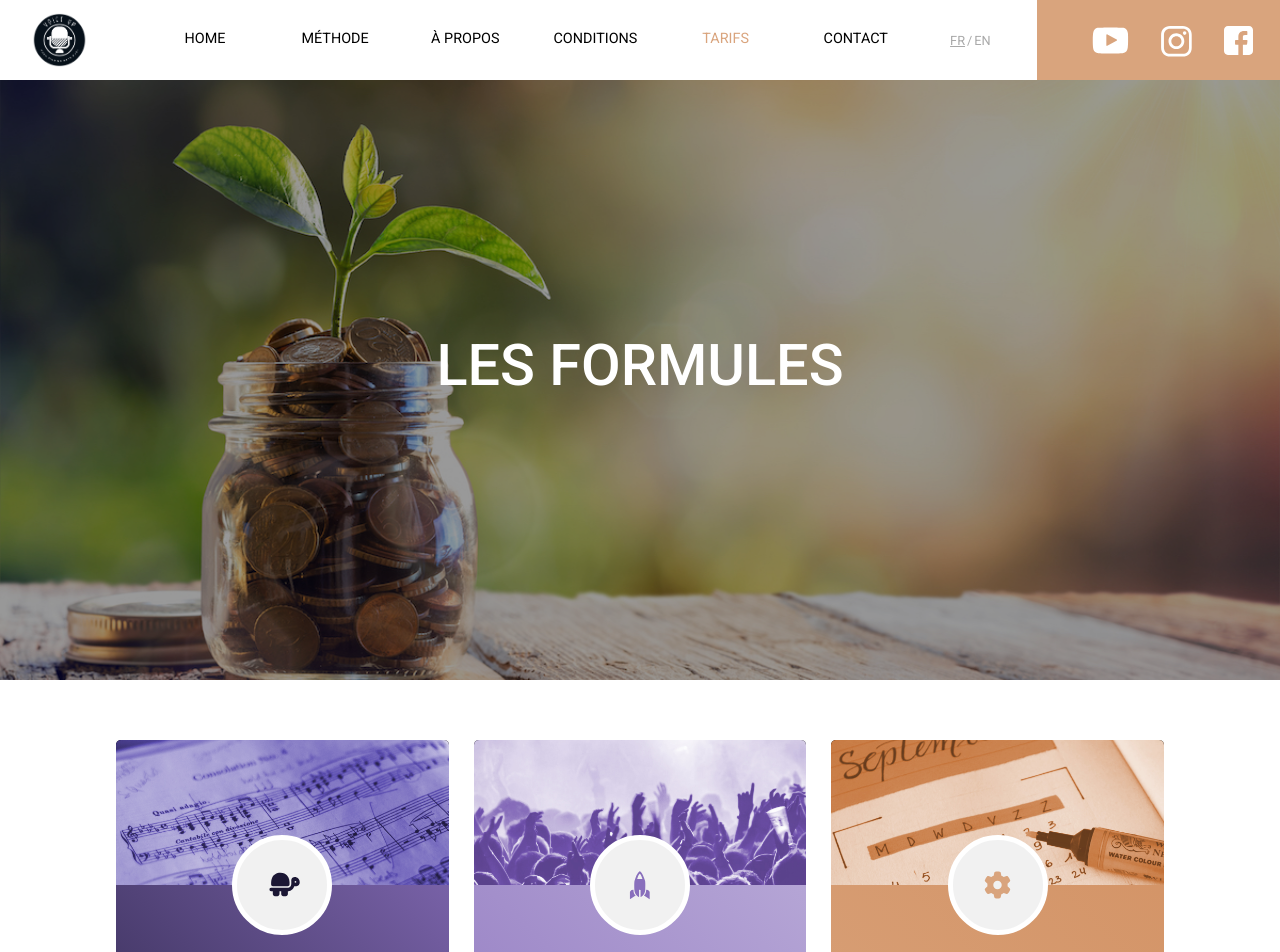
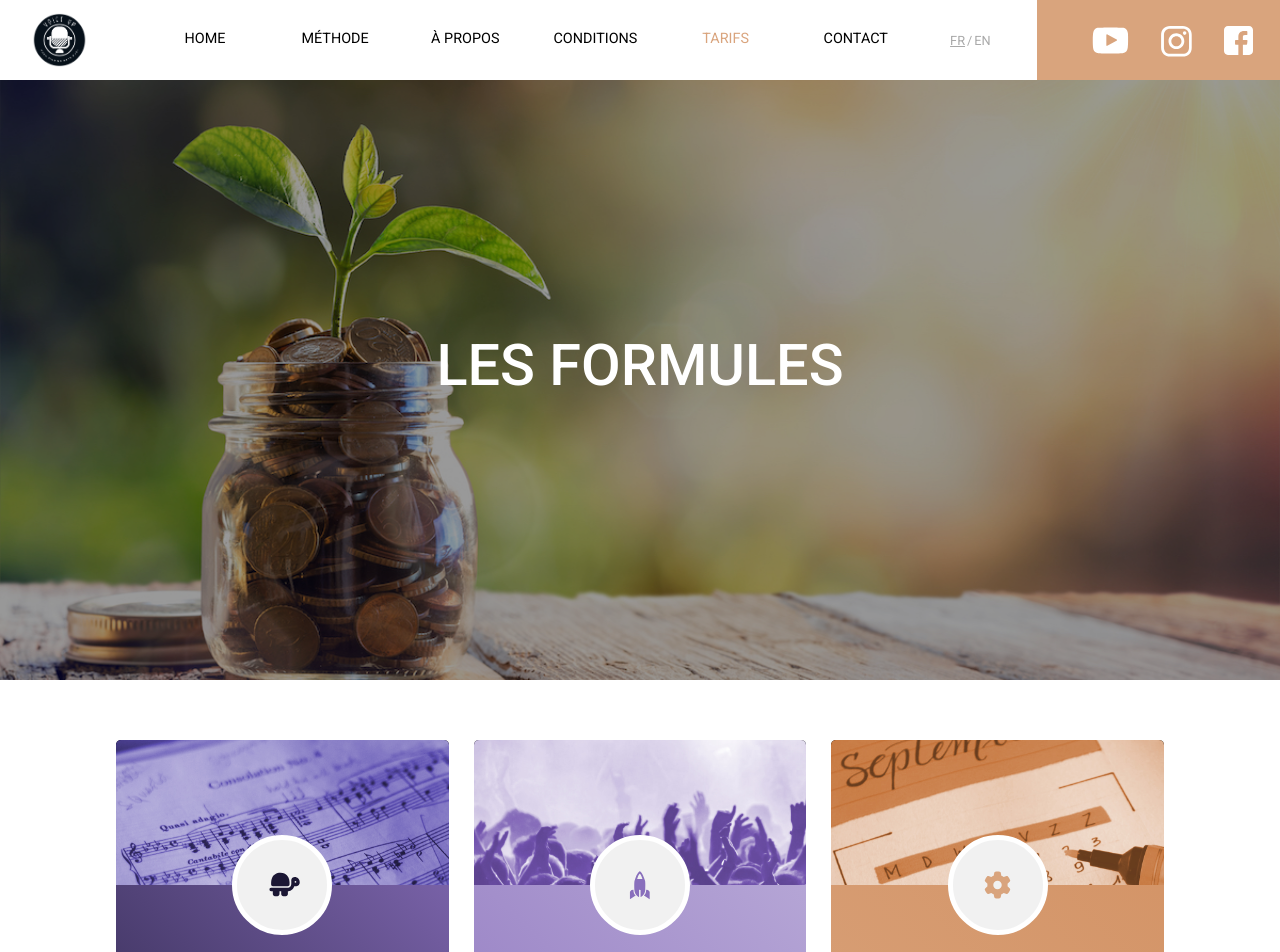
Before and after one commit to Cap0n3/VoiceUp, a React (Create React App) app: page /tarifs in a window 1280 px wide. Shown: the top 952 px of the page. Built offline with nearby package versions, Linux system fonts and the light colour scheme.

Commit message:
Added logo and a few correction => mod1

```diff
--- a/src/components/Navbar/Navbar.style.js
+++ b/src/components/Navbar/Navbar.style.js
@@ -142,7 +142,6 @@ export const NavLinks = styled(NavLink)`
     font-weight: 400;
     width: 100px;
     height: ${ELEMENT_HEIGHTS.navbarHeight - 15}px;
-    ${'' /* padding: 0.5rem 1rem; */}
     ${(DEBUG) ? "background: brown;" : ""}
 
     &.active {
@@ -150,9 +149,9 @@ export const NavLinks = styled(NavLink)`
     }
 
     /* 13" screen */
-    @media only screen and (min-width: 1025px) and (max-width: 1248px) {
+    /* @media only screen and (min-width: 1025px) and (max-width: 1248px) {
         font-size: ${FONT_SIZES.mobileNavbar};
-    }
+    }  */
 `;
 
 export const LangSwitch = styled.li`
@@ -172,7 +171,6 @@ export const LangSwitch = styled.li`
         padding: 0.5rem .4rem;
         margin-left: 1%;
         margin-right: 1%;
-        font-size: ${FONT_SIZES.mobileNavbar};
     }
 
     /* Small screen */
--- a/src/components/PriceCard/PriceCard.style.js
+++ b/src/components/PriceCard/PriceCard.style.js
@@ -76,7 +76,7 @@ export const CardHeader = styled.div`
     background-image: url(${({headerImg}) => headerImg});
     background-color: ${VoiceUpColors.black};
     background-repeat: no-repeat;
-    background-size: 150%;
+    background-size: 180%;
     background-position: 0% 0%;
     width: 100%;
     height: ${cardHeadHeight}px;
```
